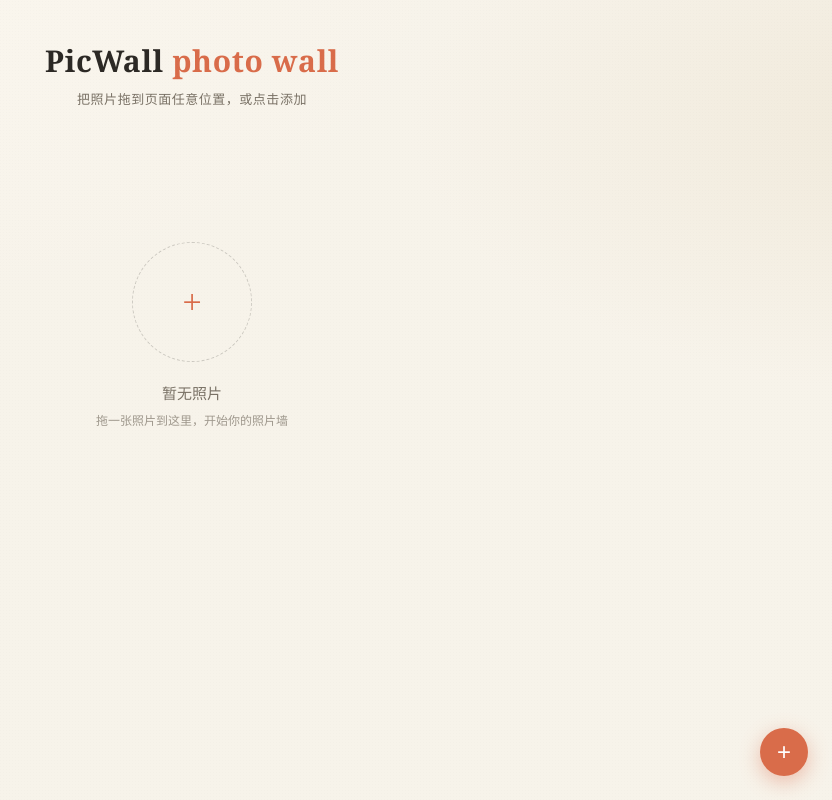
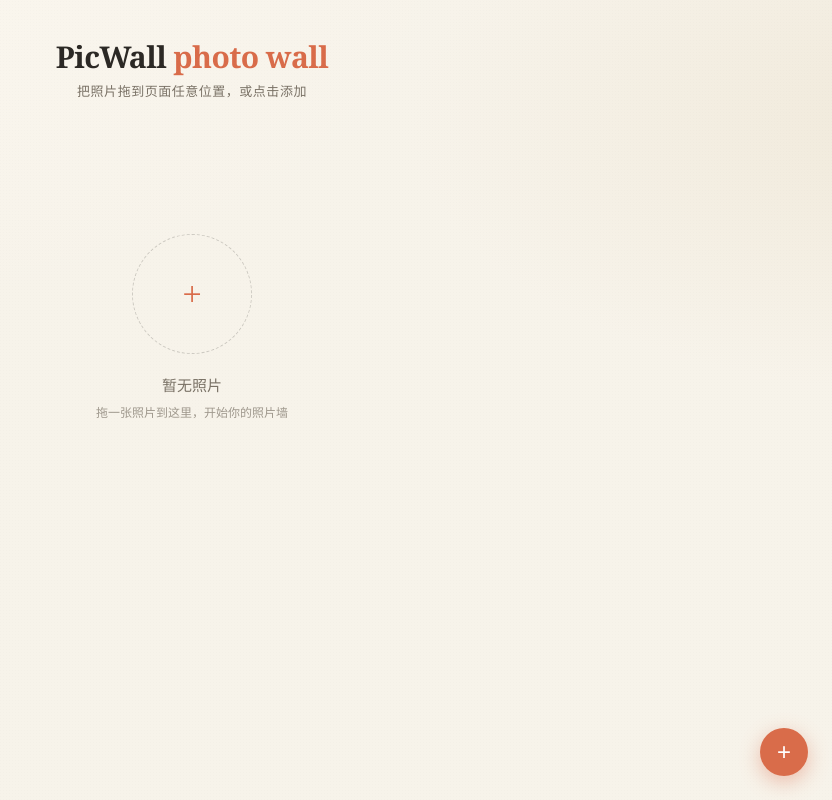
Before and after one commit to gandli/picwall, a Next.js app: page / in a window 1280 px wide. Shown: the whole page, without its empty margins (448-1280 px from the left). Built offline with nearby package versions, Linux system fonts and the light colour scheme.

Commit message:
apple-design+fixing-a11y: h1负tracking, reduced-transparency, lightbox Escape+focus

```diff
--- a/app/globals.css
+++ b/app/globals.css
@@ -126,7 +126,8 @@
   font-family: "Songti SC", "Noto Serif SC", Georgia, "Times New Roman", serif;
   font-size: 30px;
   font-weight: 600;
-  letter-spacing: .02em;
+  letter-spacing: -0.02em;
+  line-height: 1.1;
   color: var(--ink);
 }
 header h1 .en { color: var(--accent); font-weight: 700; }
@@ -227,6 +228,10 @@
 .empty p { font-size: 15px; }
 .empty p.sub { font-size: 12px; margin-top: 8px; opacity: .7; }
 
+@media (prefers-reduced-transparency: reduce) {
+  .lightbox { backdrop-filter: none; }
+}
+
 @media (prefers-color-scheme: dark) {
   :root { color-scheme: dark; }
   body {
--- a/app/page.tsx
+++ b/app/page.tsx
@@ -122,7 +122,11 @@
       </div>
 
       {lightbox && (
-        <div className="lightbox" onClick={() => setLightbox(null)} role="dialog" aria-modal="true">
+        <div className="lightbox" onClick={() => setLightbox(null)} role="dialog" aria-modal="true"
+          onKeyDown={(e) => { if (e.key === "Escape") setLightbox(null); }}
+          tabIndex={-1}
+          ref={(el) => el?.focus()}
+        >
           <div className="lightbox-card" onClick={(e) => e.stopPropagation()}>
             <img src={lightbox.path} alt={lightbox.title} />
             <div className="lb-title">{lightbox.title}</div>
```
